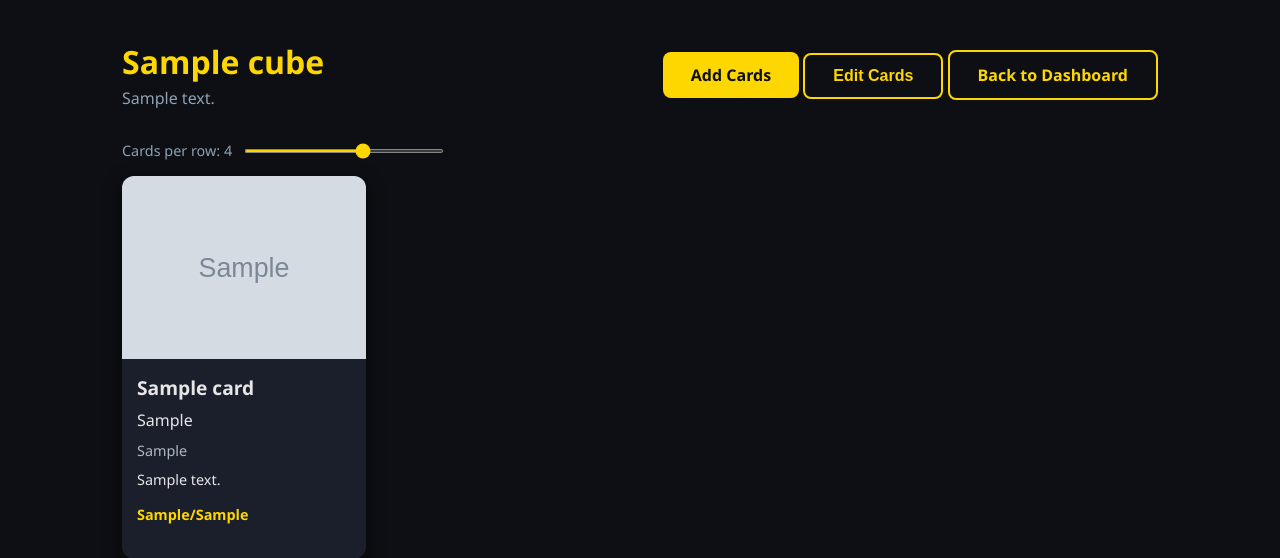
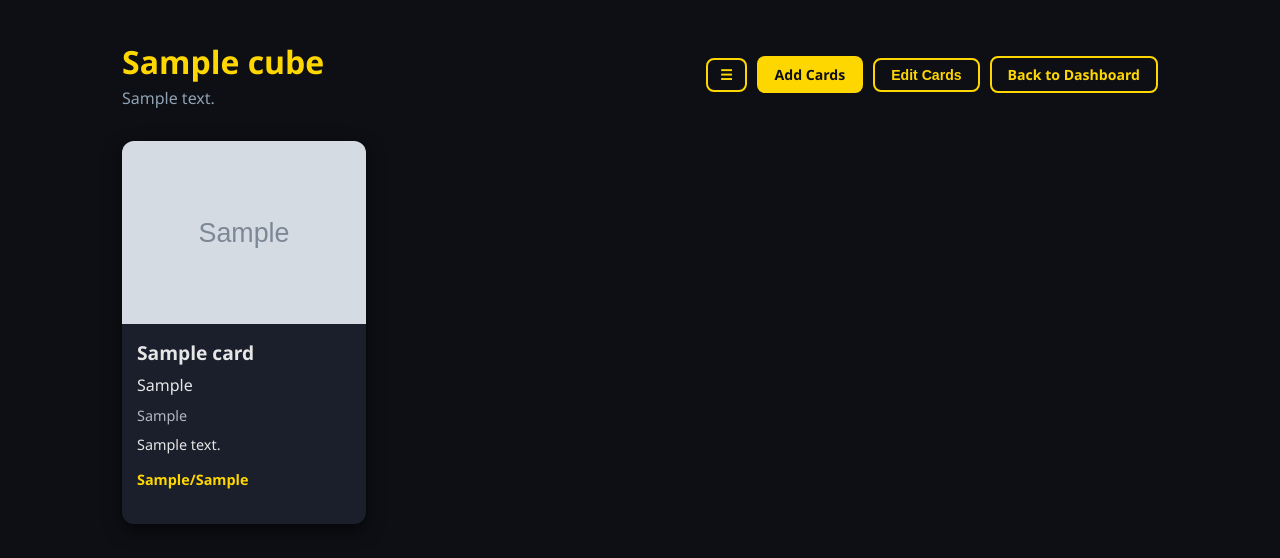
Before and after one commit to vin-corp/cube-companion, a Flask app: page /cube/1/view in a window 1280 px wide. Shown: the part 57-615 px from the top of the page. Run offline with Flask 3, Linux system fonts and the light colour scheme; tables that the repository leaves empty hold one stand-in row (values such as "Sample post"); grey boxes marked "Sample" are stand-in pictures.

Commit message:
minor UI updates

```diff
--- a/app/static/style.css
+++ b/app/static/style.css
@@ -88,7 +88,7 @@ a:hover { text-decoration: underline; }
     border-radius: 8px;
     font-size: 1rem;
     font-weight: 600;
-    border: none;
+    border: 2px solid transparent;
     cursor: pointer;
     transition: opacity 0.2s, transform 0.1s;
     text-decoration: none;
@@ -105,7 +105,7 @@ a:hover { text-decoration: underline; }
 .btn-secondary {
     background-color: transparent;
     color: #ffd700;
-    border: 2px solid #ffd700;
+    border-color: #ffd700;
 }
 
 .btn-full { width: 100%; text-align: center; }
@@ -289,7 +289,6 @@ a:hover { text-decoration: underline; }
 .btn-danger {
     background-color: #c0392b;
     color: #fff;
-    border: none;
 }
 
 .btn-danger:hover { opacity: 0.88; }
@@ -894,12 +893,46 @@ a:hover { text-decoration: underline; }
     margin: 10px 0;
 }
 
+/* ── Header Actions ── */
+.header-actions {
+    display: flex;
+    align-items: center;
+    gap: 10px;
+    flex-wrap: wrap;
+}
+
+/* ── Options Menu ── */
+.options-menu-wrapper {
+    position: relative;
+}
+
+.options-menu-btn {
+    padding: 7px 12px;
+}
+
+.options-menu-dropdown {
+    display: none;
+    position: absolute;
+    top: calc(100% + 8px);
+    right: 0;
+    background: #1a1f2b;
+    border: 1px solid #2a2f3d;
+    border-radius: 8px;
+    padding: 16px;
+    z-index: 500;
+    min-width: 220px;
+    box-shadow: 0 6px 20px rgba(0,0,0,0.5);
+}
+
+.options-menu-dropdown.open {
+    display: block;
+}
+
 /* ── Grid Size Control ── */
 .grid-size-control {
     display: flex;
     align-items: center;
     gap: 12px;
-    margin-bottom: 16px;
 }
 
 .grid-size-label {
@@ -910,7 +943,6 @@ a:hover { text-decoration: underline; }
 
 .grid-size-slider {
     flex: 1;
-    max-width: 200px;
     accent-color: #ffd700;
     cursor: pointer;
     height: 4px;
@@ -1095,8 +1127,9 @@ a:hover { text-decoration: underline; }
         gap: 12px;
     }
 
-    .grid-size-slider {
-        max-width: 140px;
+    .options-menu-dropdown {
+        right: auto;
+        left: 0;
     }
 
     /* Modal */
--- a/app/templates/view_cube.html
+++ b/app/templates/view_cube.html
@@ -7,18 +7,23 @@
         <h1>{{ cube.name }}</h1>
         <p class="dashboard-subtitle">{{ cube.description or 'No description provided.' }}</p>
     </div>
-    <div>
-        <a href="{{ url_for('main.search_cards', cube_id=cube.id) }}" class="btn btn-primary">Add Cards</a>
-        <button type="button" id="editCardsBtn" class="btn btn-secondary" onclick="toggleEditMode()">Edit Cards</button>
-        <a href="{{ url_for('main.dashboard') }}" class="btn btn-secondary">Back to Dashboard</a>
+    <div class="header-actions">
+        <div class="options-menu-wrapper">
+            <button class="btn btn-secondary btn-sm options-menu-btn" id="optionsMenuBtn" aria-label="Options">&#9776;</button>
+            <div class="options-menu-dropdown" id="optionsMenuDropdown">
+                <div class="grid-size-control">
+                    <span class="grid-size-label">Cards per row: <span id="gridColsValue">4</span></span>
+                    <input type="range" id="gridSizeSlider" class="grid-size-slider" min="1" max="6" value="4">
+                </div>
+            </div>
+        </div>
+        <a href="{{ url_for('main.search_cards', cube_id=cube.id) }}" class="btn btn-primary btn-sm">Add Cards</a>
+        <button type="button" id="editCardsBtn" class="btn btn-secondary btn-sm" onclick="toggleEditMode()">Edit Cards</button>
+        <a href="{{ url_for('main.dashboard') }}" class="btn btn-secondary btn-sm">Back to Dashboard</a>
     </div>
 </div>
 
 {% if cards %}
-<div class="grid-size-control">
-    <span class="grid-size-label">Cards per row: <span id="gridColsValue">4</span></span>
-    <input type="range" id="gridSizeSlider" class="grid-size-slider" min="1" max="6" value="4">
-</div>
 <div class="card-container">
     {% for card in cards %}
     <div class="card" data-card-id="{{ card.id }}" data-name="{{ card.name }}"
@@ -305,13 +310,19 @@ function updateCardArt(cardId, scryfallId) {
 // Close change-art modal when clicking outside
 window.addEventListener('click', function(event) {
     const modal = document.getElementById('changeArtModal');
-    if (event.target === modal) {
-        modal.style.display = 'none';
+    if (event.target === modal) modal.style.display = 'none';
+    const lightbox = document.getElementById('imageLightbox');
+    if (event.target === lightbox) closeLightbox();
+    const dropdown = document.getElementById('optionsMenuDropdown');
+    const btn = document.getElementById('optionsMenuBtn');
+    if (dropdown && !dropdown.contains(event.target) && event.target !== btn) {
+        dropdown.classList.remove('open');
     }
-    const lightbox = document.getElementById('imageLightbox');
-    if (event.target === lightbox) {
-        closeLightbox();
-    }
+});
+
+document.getElementById('optionsMenuBtn')?.addEventListener('click', e => {
+    e.stopPropagation();
+    document.getElementById('optionsMenuDropdown').classList.toggle('open');
 });
 
 // Lightbox
```
Also changed, not shown: app/templates/search_cards.html (+23 -5 lines).
